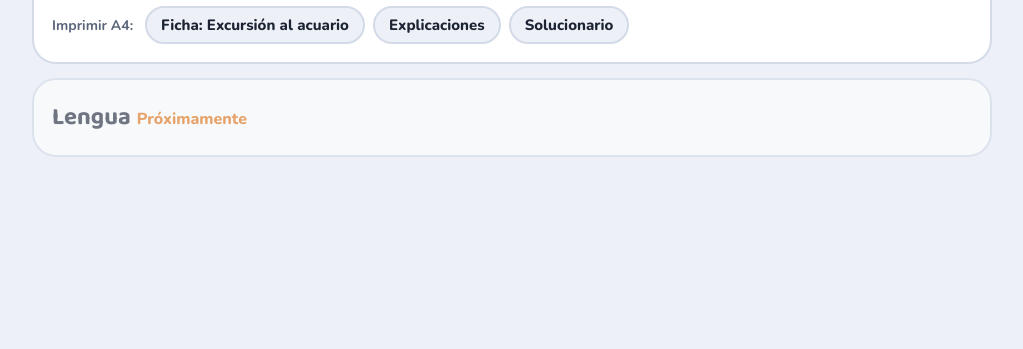
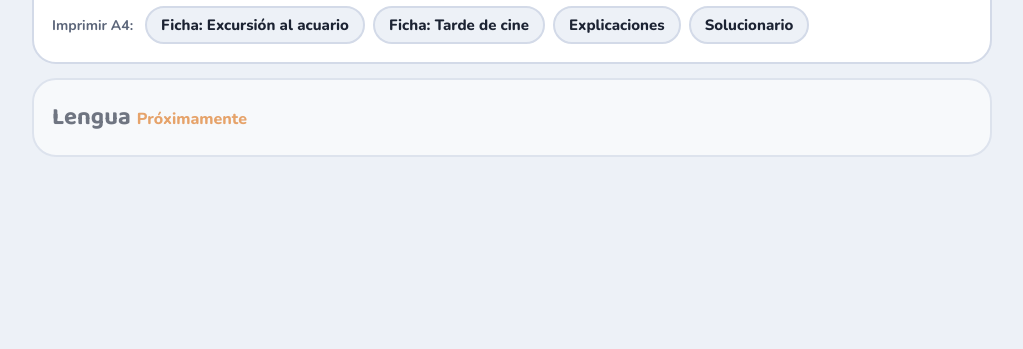
Before and after one commit to topochito/adri-games, a plain HTML site: page 4-primaria/index.html in a window 1280 px wide. Shown: the part 451-800 px from the top of the page, without its empty margins (128-1151 px from the left). Drawn offline with nearby package versions, Linux system fonts and the light colour scheme.

Commit message:
Add files via upload

```diff
--- a/4-primaria/index.html
+++ b/4-primaria/index.html
@@ -6,6 +6,8 @@
 <meta name="apple-mobile-web-app-capable" content="yes">
 <meta name="mobile-web-app-capable" content="yes">
 <meta name="apple-mobile-web-app-title" content="Adri Games">
+<link rel="icon" type="image/png" href="/adri-games/favicon-32.png">
+<link rel="apple-touch-icon" href="/adri-games/apple-touch-icon.png">
 <style>:root{padding-top:env(safe-area-inset-top,0px);padding-bottom:env(safe-area-inset-bottom,0px)}body{margin:0}img{max-width:100%}[hidden]{display:none!important}</style>
 </head>
 <body>
@@ -34,6 +36,6 @@ a.c span{font-weight:700;opacity:.92;font-size:15px}
 .pdfs strong{font-size:14px;color:var(--muted);margin-right:4px}
 .pdfs a{font-weight:800;font-size:15px;color:var(--ink);text-decoration:none;border:2px solid var(--line);border-radius:999px;padding:7px 14px;background:var(--bg)}
 .crumb{font-weight:800;color:var(--muted);text-decoration:none;display:inline-block;margin-bottom:10px}
-</style><div class="w"><a class="crumb" href="../">← Adri Games</a><h1>4.º de Primaria</h1><section class="curso"><div class="asig"><h3>Matemáticas<small>SA2 y SA3</small></h3><p class="det">Sumas y restas hasta 4 cifras · operaciones combinadas · multiplicar por 1 y 2 cifras · datos en textos e imágenes · problemas con barras · rectas y simetría · frecuencias y moda</p><div class="g"><a class="c c1" href="matematicas/adri-power/"><b>ADRI_POWER</b><span>Comprendo → Pienso → Resuelvo → Compruebo · explicaciones paso a paso · fichas A4</span></a><a class="c c2" href="matematicas/expedicion-mates/"><b>Expedición Mates</b><span>Rondas rápidas de 10 retos por tema</span></a></div><div class="pdfs"><strong>Imprimir A4:</strong><a href="matematicas/adri-power/imprimir/ficha_acuario.pdf" target="_blank" rel="noopener">Ficha: Excursión al acuario</a><a href="matematicas/adri-power/imprimir/explicaciones.pdf" target="_blank" rel="noopener">Explicaciones</a><a href="matematicas/adri-power/imprimir/soluciones.pdf" target="_blank" rel="noopener">Solucionario</a></div></div><div class="asig off"><h3>Lengua<small>Próximamente</small></h3></div></section></div>
+</style><div class="w"><a class="crumb" href="../">← Adri Games</a><h1>4.º de Primaria</h1><section class="curso"><div class="asig"><h3>Matemáticas<small>SA2 y SA3</small></h3><p class="det">Sumas y restas hasta 4 cifras · operaciones combinadas · multiplicar por 1 y 2 cifras · datos en textos e imágenes · problemas con barras · rectas y simetría · frecuencias y moda</p><div class="g"><a class="c c1" href="matematicas/adri-games/"><b>Adri Games</b><span>Comprendo → Pienso → Resuelvo → Compruebo · explicaciones paso a paso · fichas A4</span></a><a class="c c2" href="matematicas/expedicion-mates/"><b>Expedición Mates</b><span>Rondas rápidas de 10 retos por tema</span></a></div><div class="pdfs"><strong>Imprimir A4:</strong><a href="matematicas/adri-games/imprimir/ficha_acuario.pdf" target="_blank" rel="noopener">Ficha: Excursión al acuario</a><a href="matematicas/adri-games/imprimir/ficha_cine.pdf" target="_blank" rel="noopener">Ficha: Tarde de cine</a><a href="matematicas/adri-games/imprimir/explicaciones.pdf" target="_blank" rel="noopener">Explicaciones</a><a href="matematicas/adri-games/imprimir/soluciones.pdf" target="_blank" rel="noopener">Solucionario</a></div></div><div class="asig off"><h3>Lengua<small>Próximamente</small></h3></div></section></div>
 </body>
 </html>
```
